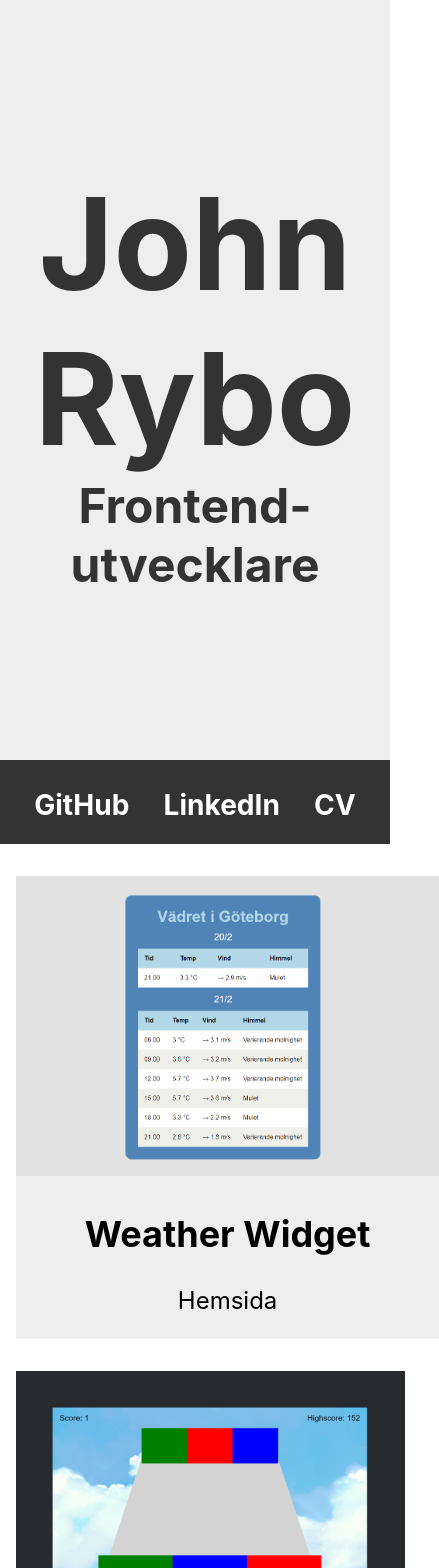
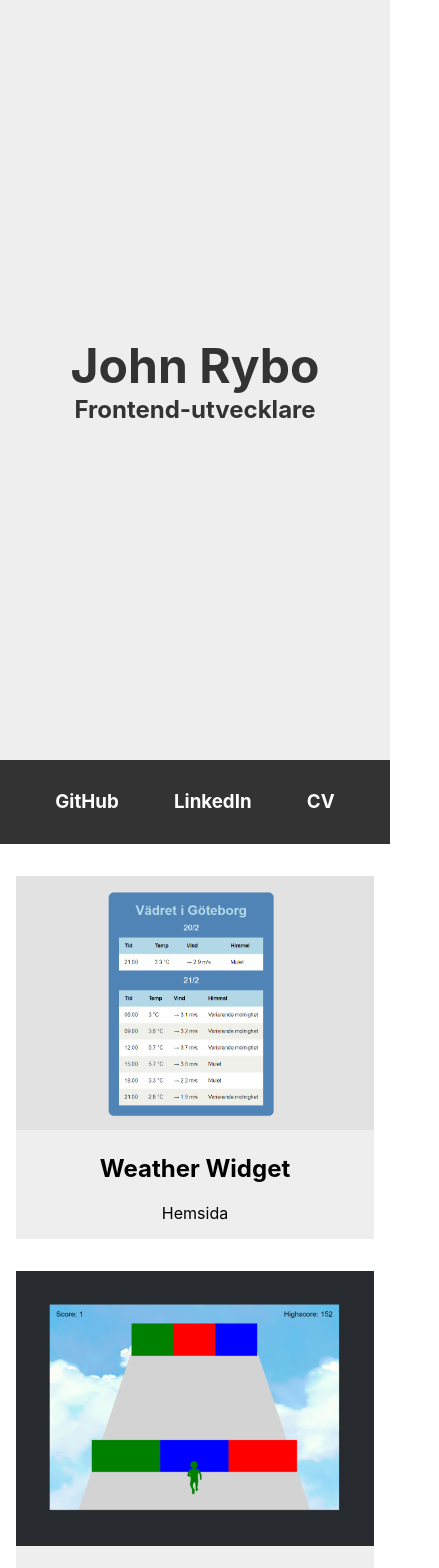
Before and after one commit to johnrybo/resume-react, a React (Create React App) app: page / in a window 390 px wide. Shown: the top 1568 px of the page, 439 px wide, since content can reach past the window. Built offline with nearby package versions, Linux system fonts and the light colour scheme.

Commit message:
media queries

```diff
--- a/src/App.css
+++ b/src/App.css
@@ -27,6 +27,7 @@
 
 .Intro {
   display: flex;
+  align-items: center;
   justify-content: space-evenly;
   font-size: 1.5rem;
   background-color: #333;
@@ -64,3 +65,42 @@
   width: auto;
   height: 300px;
 }
+
+@media (max-width: 800px) {
+  .Header h1 {
+    font-size: 4rem;
+  }
+
+  .Header h2 {
+    font-size: 2rem;
+  }
+
+  .Intro {
+    font-size: 1rem;
+  }
+
+}
+
+@media (max-width: 500px) {
+
+  .Header h1 {
+    font-size: 3rem;
+  }
+
+  .Header h2 {
+    font-size: 1.5rem;
+  }
+
+  .Main {
+    max-width: 100%;
+  }
+
+  .Project {
+    font-size: 1rem;
+  }
+
+  .projectImage {
+    width: 100%;
+    height: auto;
+  }
+}
```
